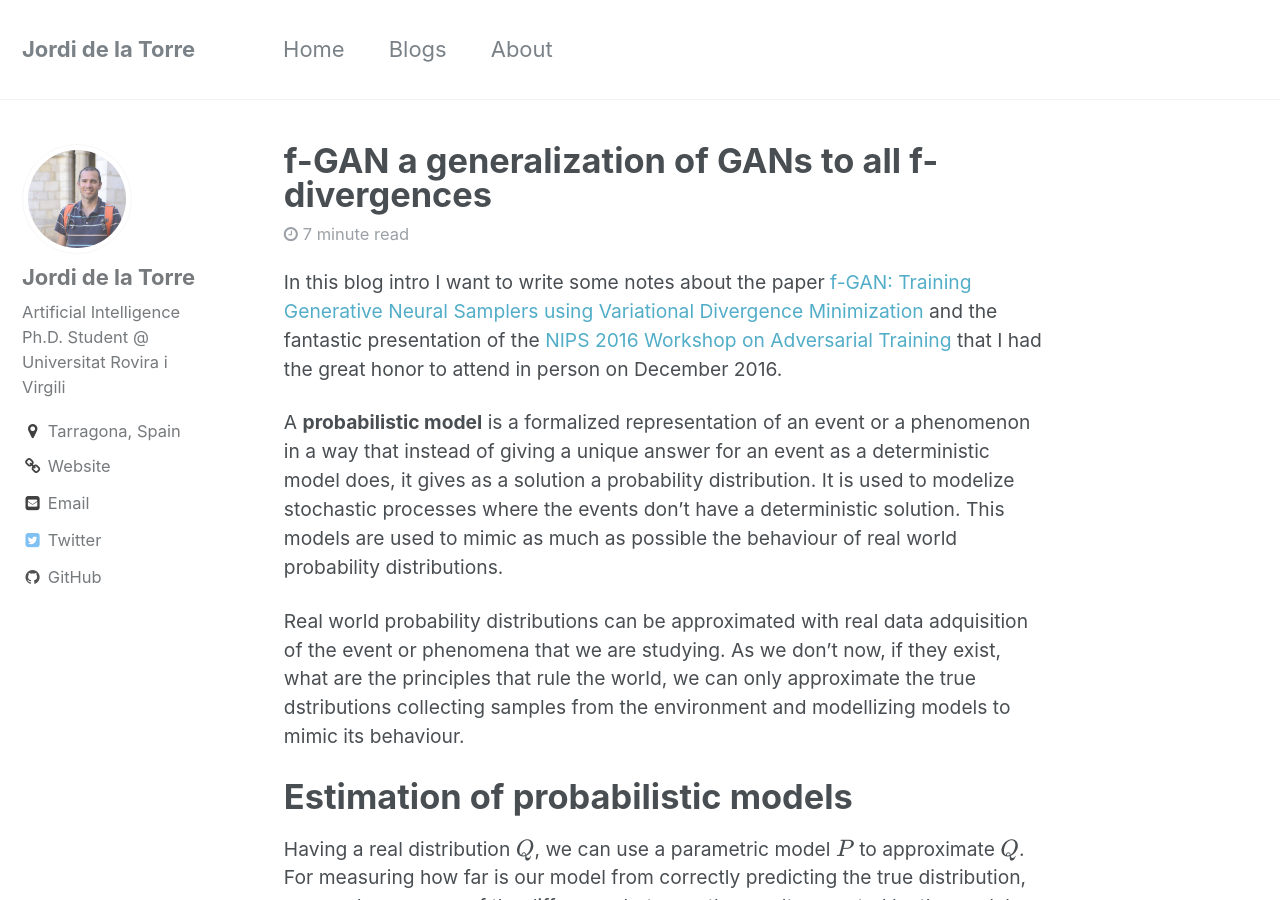
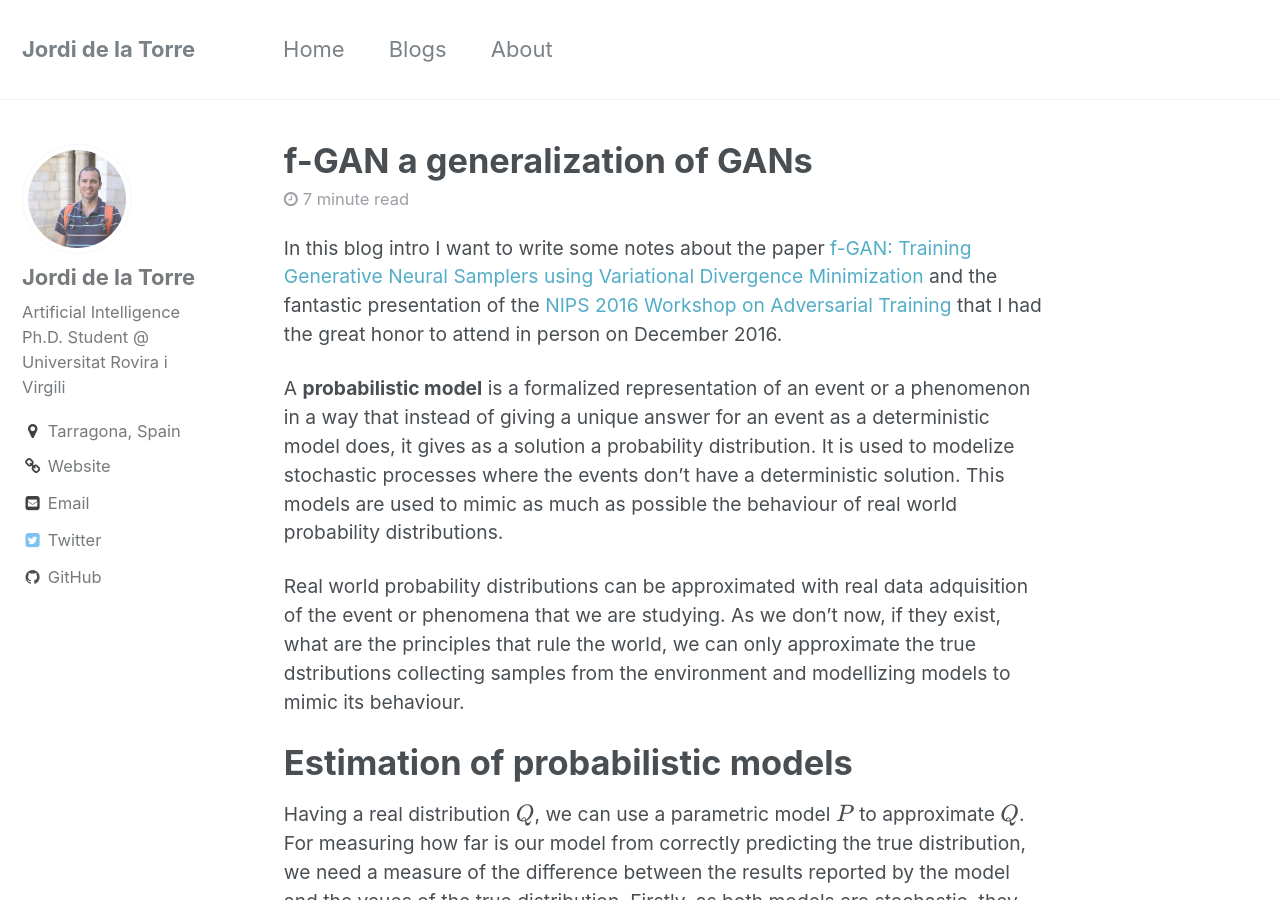
Before and after one commit to jorditg/jorditg.github.io, a Jekyll site: the page built from _posts/2018-02-20-fGAN.md, in a window 1280 px wide and 900 px high. Built offline with Jekyll 4.4.1, drawn with Linux system fonts in a browser that asks for light colours; formulas are drawn with MathJax 3; some of the changed text lies outside the part shown.

Commit message:
Update and rename 2018-02-20-probabistic-model-estimation.md to 2018-02-20-fGAN.md

```diff
--- a/_posts/2018-02-20-probabistic-model-estimation.md
+++ b/_posts/2018-02-20-fGAN.md
@@ -1,6 +1,6 @@
 ---
 published: true
-title: "f-GAN a generalization of GANs to all f-divergences"
+title: "f-GAN a generalization of GANs"
 date:   2018-02-20 00:00:00 +0100
 author_profile: true
 mathjax: true
```
Also changed, not shown: other parts of _posts/2018-02-20-fGAN.md (+1 -1 lines).
